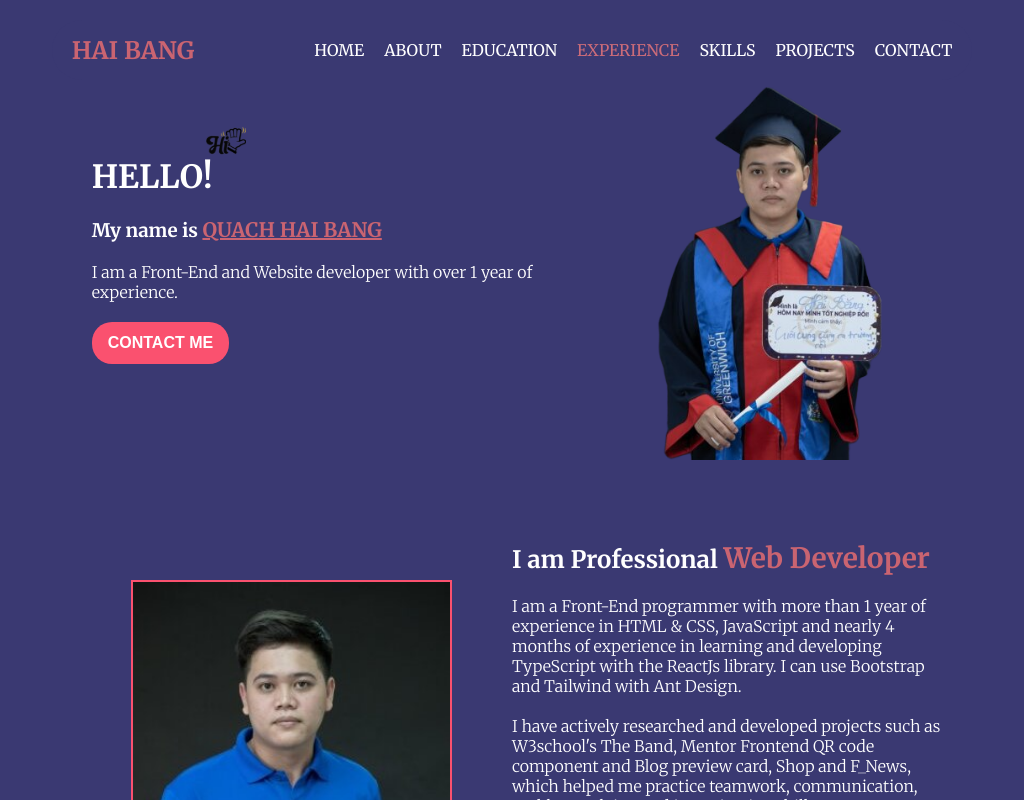
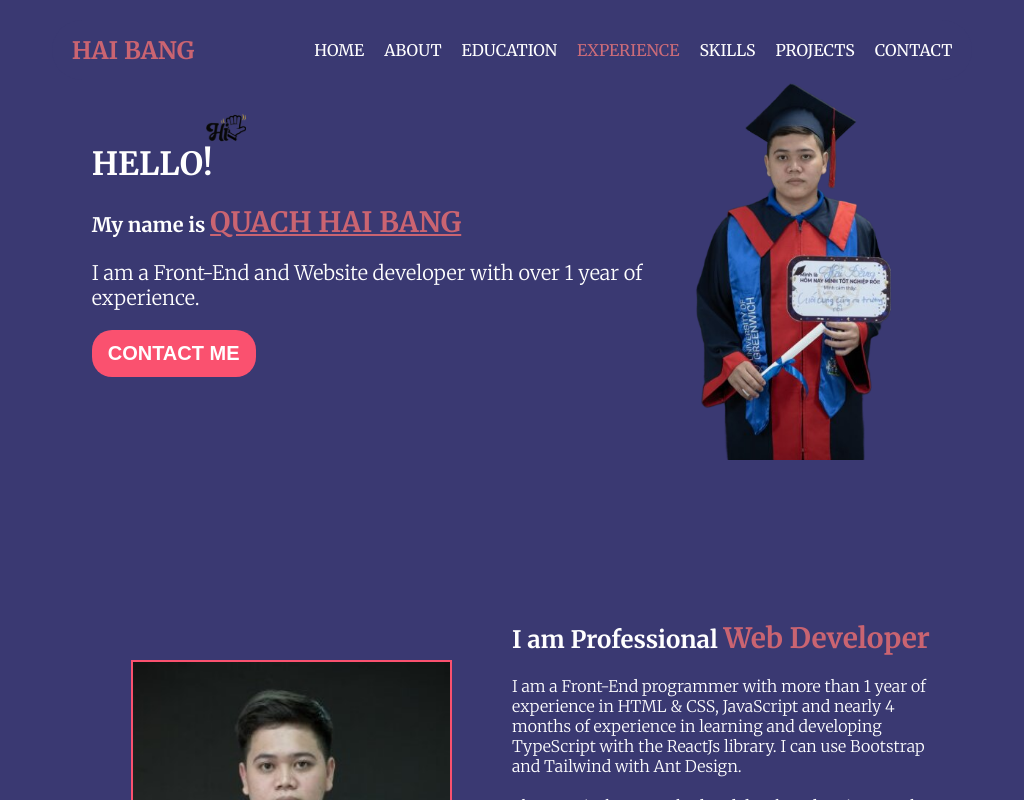
Before and after one commit to bangqh123/portfolio, a React (Vite) app: page / in a window 1024 px wide. Shown: the top 800 px of the page. Built offline with nearby package versions, Linux system fonts and the light colour scheme.

Commit message:
responsive hero

```diff
--- a/src/pages/home/sections/Heros/Hero.media.scss
+++ b/src/pages/home/sections/Heros/Hero.media.scss
@@ -1,9 +1,32 @@
-/* min 1200px */
-@media screen and (min-width: 1200px) {}
-
 /* 992px to 1199px */
 @media screen and (min-width: 992px) and (max-width: 1199px) {
+    .hero {
+        .hero-content {
+            h1 {
+                @include font-size(32px);
 
+                img {
+                    width: 40px;
+                }
+            }
+
+            h3 {
+                font-size: $font-size-20;
+
+                strong {
+                    @include font-size(28px);
+                }
+            }
+
+            p {
+                font-size: $font-size-20;
+            }
+
+            .button-text {
+                font-size: $font-size-20;
+            }
+        }
+    }
 }
 
 /* 768px to 991px */
@@ -11,28 +34,27 @@
     .hero {
         .hero-content {
             h1 {
-                font-size: $font-size-20;
+                @include font-size(28px);
 
                 img {
-                    width: 32px;
+                    width: 40px;
                 }
             }
 
             h3 {
-                font-size: $font-size-16;
+                font-size: $font-size-20;
 
                 strong {
-                    font-size: $font-size-16;
+                    @include font-size(24px);
                 }
             }
 
             p {
-                font-size: $font-size-12;
+                font-size: $font-size-16;
             }
 
             .button-text {
-                width: 128px;
-                font-size: $font-size-14;
+                font-size: $font-size-16;
             }
         }
     }
@@ -42,6 +64,7 @@
 @media screen and (min-width: 500px) and (max-width: 767px) {
     .hero {
         height: auto;
+        padding-top: 40px;
         flex-direction: column;
 
         .hero-content {
@@ -72,10 +95,10 @@
         }
 
         .hero-img {
-            height: 460px;
+            height: 400px;
 
             img {
-                width: 400px;
+                width: 360px;
             }
         }
     }
@@ -85,6 +108,7 @@
 @media screen and (max-width: 499px) {
     .hero {
         height: auto;
+        padding-top: 40px;
         flex-direction: column;
 
         .hero-content {
@@ -109,16 +133,15 @@
             }
 
             .button-text {
-                width: 120px;
                 font-size: $font-size-12;
             }
         }
 
         .hero-img {
-            height: 380px;
+            height: 360px;
 
             img {
-                width: 360px;
+                width: 320px;
             }
         }
     }
--- a/src/pages/home/sections/Heros/Hero.scss
+++ b/src/pages/home/sections/Heros/Hero.scss
@@ -4,6 +4,7 @@
     display: flex;
     overflow: hidden;
     position: relative;
+    margin-bottom: 80px;
     justify-content: space-between;
 
     .hero-content {
@@ -15,16 +16,16 @@
         justify-content: center;
 
         h1 {
-            @include font-size(32px);
+            margin: 0;
+            display: flex;
+            position: relative;
+            align-items: center;
+            @include font-size(40px);
             text-transform: uppercase;
-            display: flex;
-            align-items: center;
-            position: relative;
-            margin: 0;
 
             img {
                 top: -88%;
-                width: 40px;
+                width: 52px;
                 right: -28%;
                 position: absolute;
             }
@@ -32,10 +33,11 @@
 
         h3 {
             margin: 20px 0;
+            @include font-size(28px);
 
             strong {
                 color: $text-color;
-                font-size: $font-size-20;
+                @include font-size(36px);
                 text-transform: uppercase;
                 text-decoration: underline;
             }
@@ -43,10 +45,12 @@
 
         p {
             margin: 0 0 20px;
+            font-size: $font-size-20;
         }
 
         .hero-content-btn {
             padding: 12px 16px;
+            font-size: $font-size-20;
         }
     }
 
```
